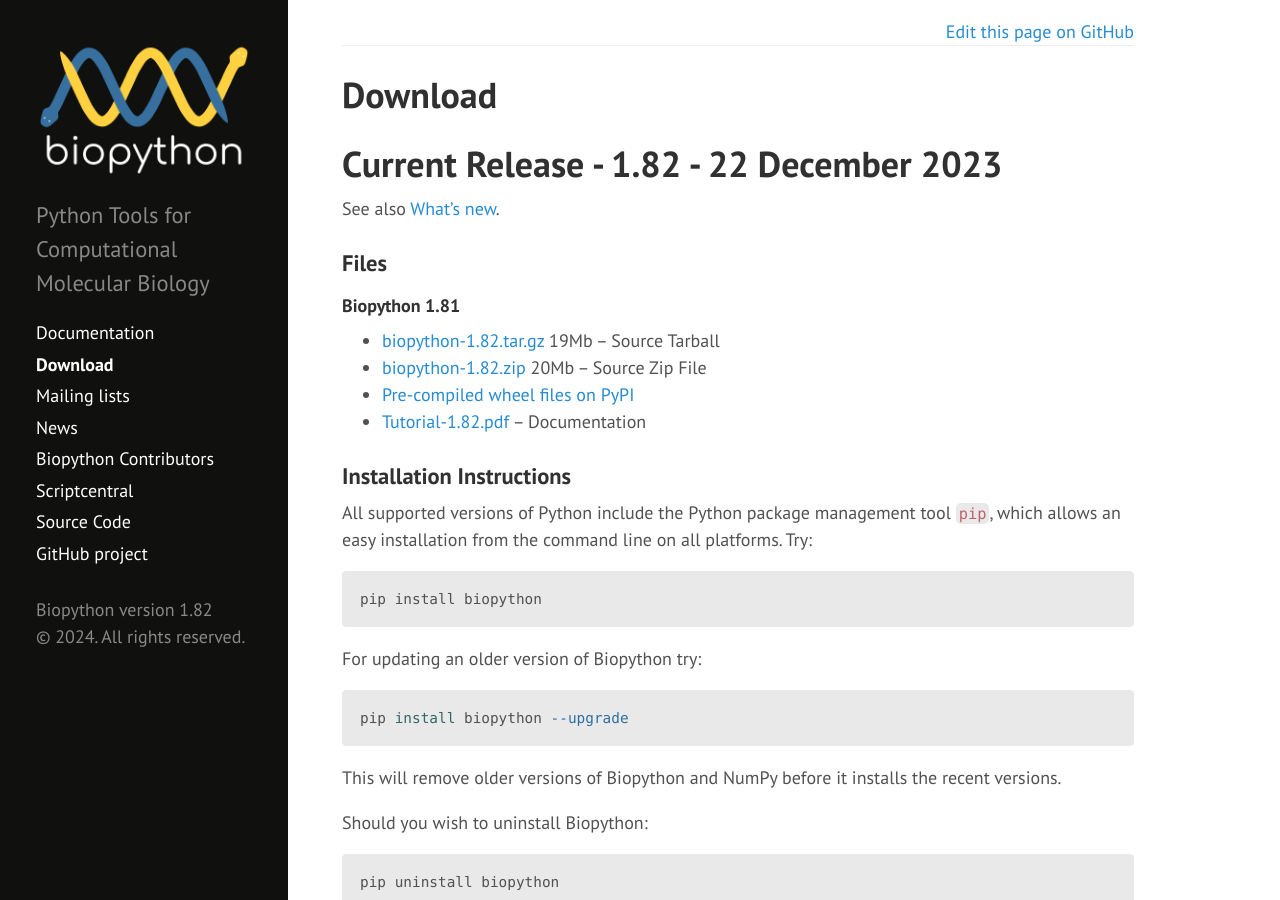
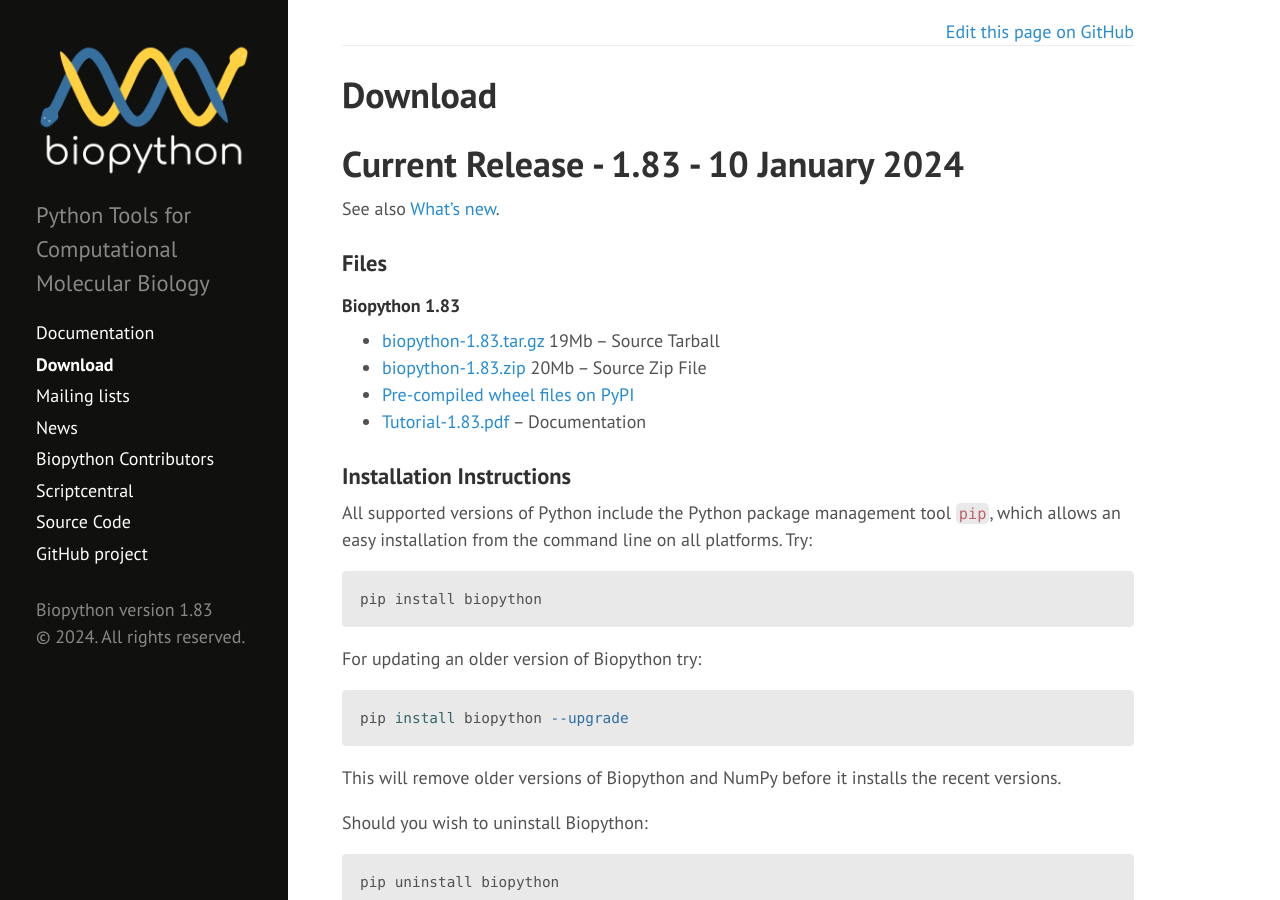
Before and after one commit to biopython/biopython.github.io, a Jekyll site: the page built from wiki/Download.md, in a window 1280 px wide and 900 px high. Built offline with Jekyll 4.4.1, drawn with Linux system fonts in a browser that asks for light colours; some of the changed text lies outside the part shown.

Commit message:
Biopython 1.83

```diff
--- a/_config.yml
+++ b/_config.yml
@@ -17,9 +17,9 @@ baseurl:
 
 author:
   name: Biopython Contributors
-  url: https://twitter.com/biopython
+  url: https://biopython.org
 
 # Custom variables for Hyde theme
-version: "1.82"
+version: "1.83"
 github:
   repo: https://github.com/biopython/biopython
--- a/wiki/Download.md
+++ b/wiki/Download.md
@@ -6,22 +6,22 @@ redirect_from:
  - /download/
 ---
 
-Current Release - 1.82 - 22 December 2023
-=========================================
+Current Release - 1.83 - 10 January 2024
+========================================
 
 See also [What's
 new](https://github.com/biopython/biopython/blob/master/NEWS.rst).
 
 ### Files
 
-#### Biopython 1.81
+#### Biopython 1.83
 
--   [biopython-1.82.tar.gz](http://biopython.org/DIST/biopython-1.82.tar.gz)
+-   [biopython-1.83.tar.gz](http://biopython.org/DIST/biopython-1.83.tar.gz)
     19Mb -- Source Tarball
--   [biopython-1.82.zip](http://biopython.org/DIST/biopython-1.82.zip)
+-   [biopython-1.83.zip](http://biopython.org/DIST/biopython-1.83.zip)
     20Mb -- Source Zip File
--   [Pre-compiled wheel files on PyPI](https://pypi.python.org/pypi/biopython/1.82)
--   [Tutorial-1.82.pdf](http://biopython.org/DIST/docs/tutorial/Tutorial-1.82.pdf) -- Documentation
+-   [Pre-compiled wheel files on PyPI](https://pypi.python.org/pypi/biopython/1.83)
+-   [Tutorial-1.83.pdf](http://biopython.org/DIST/docs/tutorial/Tutorial-1.83.pdf) -- Documentation
 
 ### Installation Instructions
 
```
Also changed, not shown: other parts of wiki/Download.md (+11 -0 lines), wiki/Biopython.md (+2 -2 lines).
